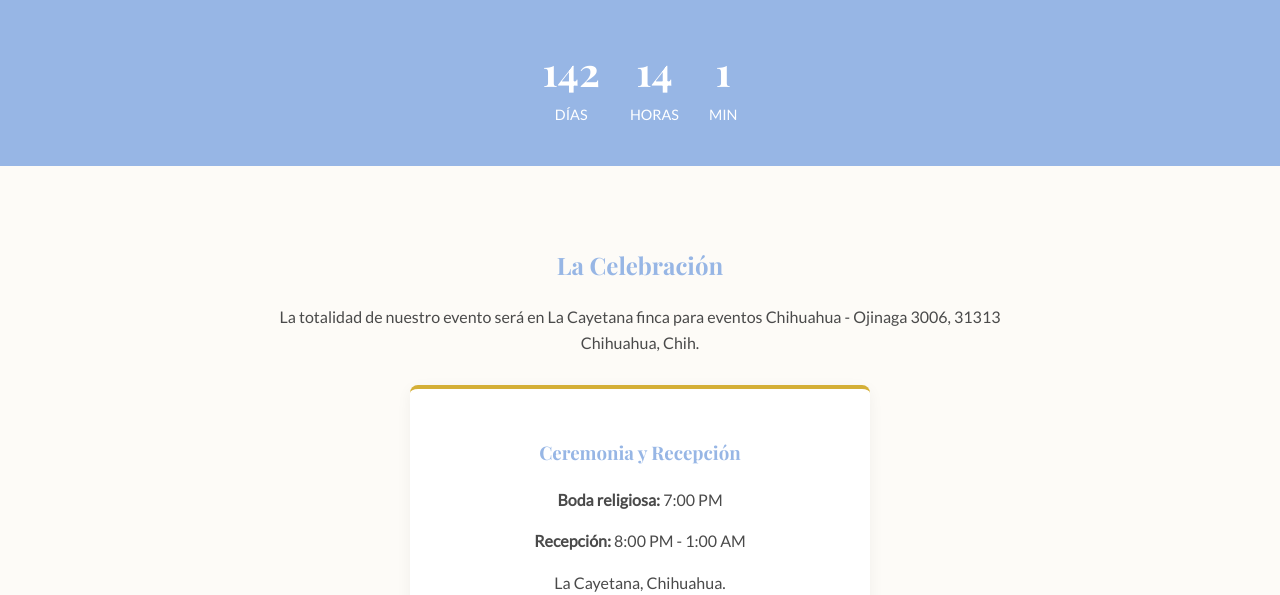
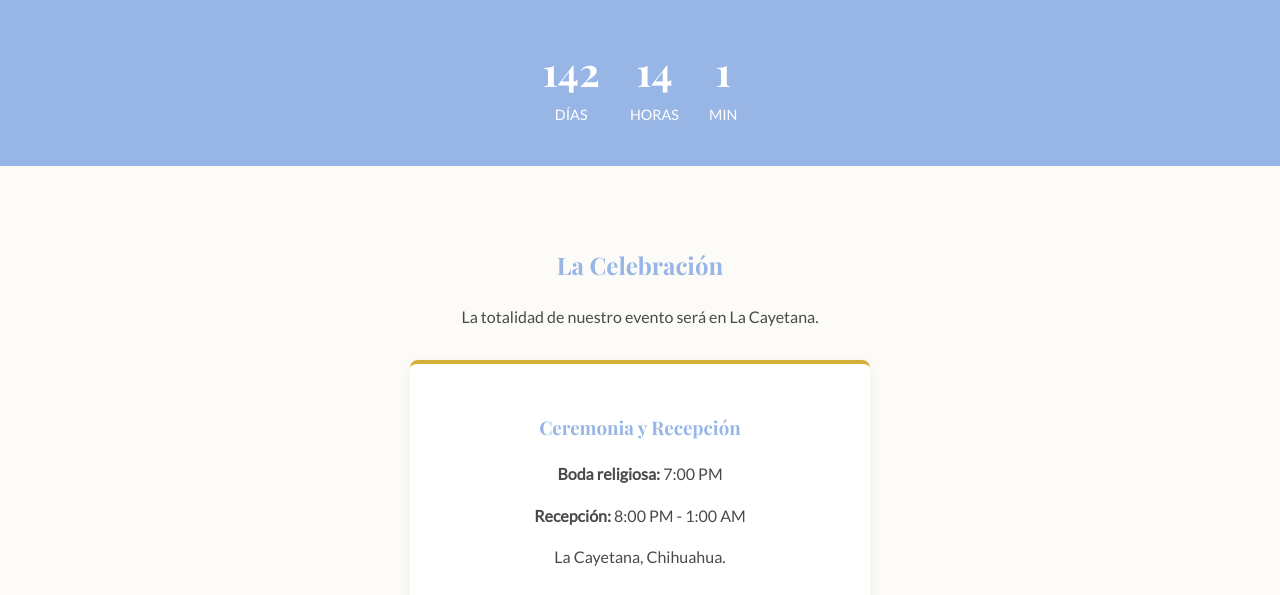
Before and after one commit to laizaydavidboda/invitacion-boda-flask, a Flask app: page / in a window 1280 px wide. Shown: the part 841-1436 px from the top of the page. Run offline with Flask 3, Linux system fonts and the light colour scheme; some web fonts are replaced.

Commit message:
Update index.html

```diff
--- a/templates/index.html
+++ b/templates/index.html
@@ -221,8 +221,7 @@
     <!-- SECCIÓN 2: DETALLES Y UBICACIÓN (Un solo lugar) -->
     <div class="container">
         <h2>La Celebración</h2>
-        <p>La totalidad de nuestro evento será en La Cayetana finca para eventos
-Chihuahua - Ojinaga 3006, 31313 Chihuahua, Chih. </p>
+        <p>La totalidad de nuestro evento será en La Cayetana. </p>
 
         <div class="details-grid">
             <!-- TARJETA ÚNICA DE UBICACIÓN Y MAPA -->
```
